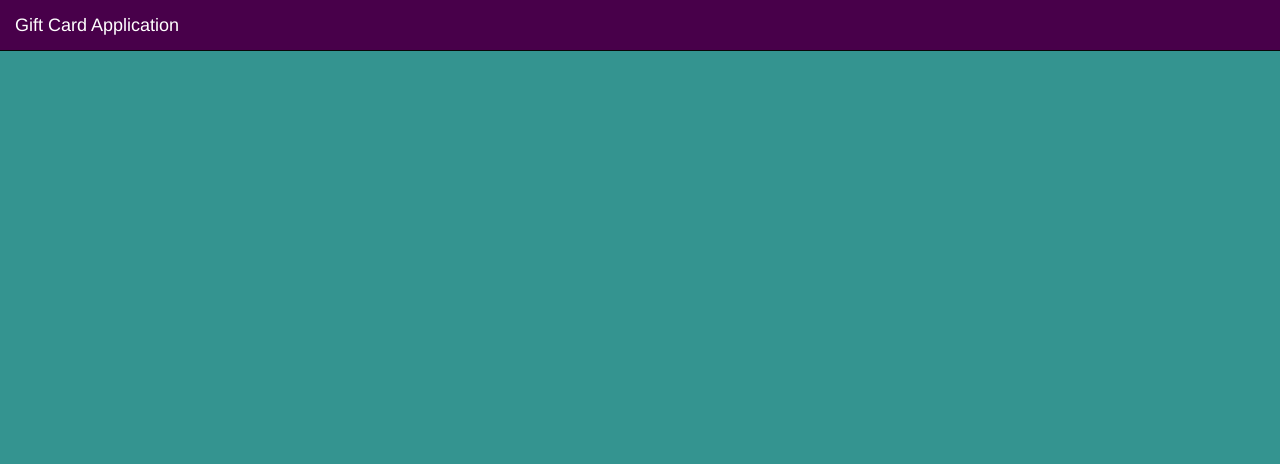
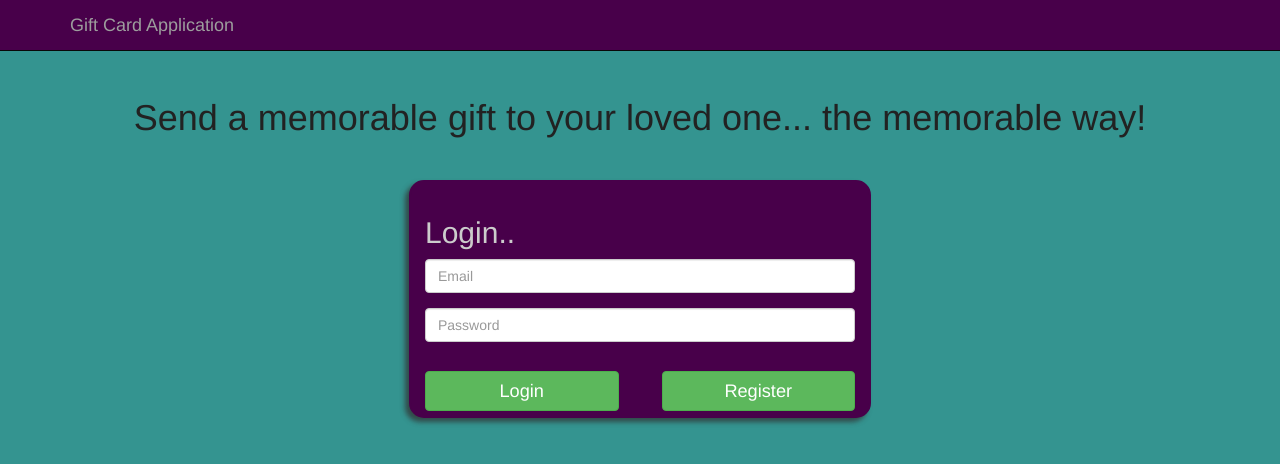
Before and after one commit to andela-calim/giftcard, a website: page index.html at #/login in a window 1280 px wide. Drawn offline with Linux system fonts and the light colour scheme.

Commit message:
fixed broken links

```diff
--- a/index.html
+++ b/index.html
@@ -13,7 +13,7 @@
 		<header>
 			<nav class="navbar navbar-inverse navbar-fixed-top">
 	      <div class="navbar-header">
-	        <a class="navbar-brand" href=".#/login">Gift Card Application</a>
+	        <a class="navbar-brand" href="#/login">Gift Card Application</a>
 	      </div>
 			</nav>
 		</header>
--- a/js/giftcard.js
+++ b/js/giftcard.js
@@ -2,7 +2,7 @@
 angular.module('giftCard', ['ngStorage', 'ngRoute'])
 .config(['$routeProvider','$httpProvider', '$locationProvider', function($routeProvider, $httpProvider, $locationProvider) {
 
-	$locationProvider.html5Mode(true);
+	// $locationProvider.html5Mode(true);
 
 	$httpProvider.interceptors.push(['$q', '$location', '$localStorage', function($q, $location, $localStorage) {
     return {
--- a/partials/login.html
+++ b/partials/login.html
@@ -28,7 +28,7 @@
         <input type="password" placeholder="Password" class="form-control" name="password" ng-model="password" required>
       </div>
       <button type="submit" class="btn btn-success regLog-btn">Login</button>
-      <a href=".#/register" class="btn btn-success regLog-btn f-right">Register</a>
+      <a href="#/register" class="btn btn-success regLog-btn f-right">Register</a>
     </form>
 	</section>
 </section>
```
Also changed, not shown: partials/register.html (+1 -1 lines).
